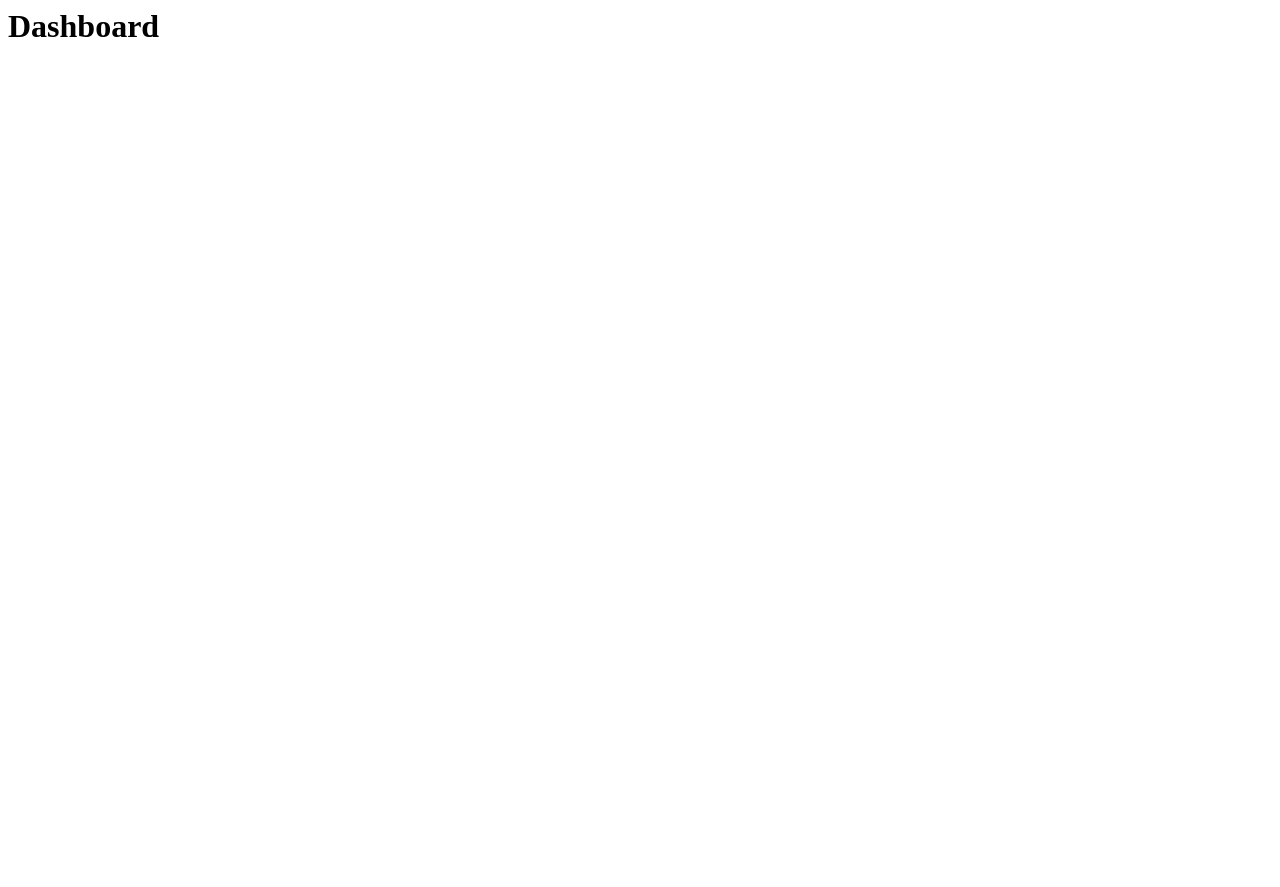
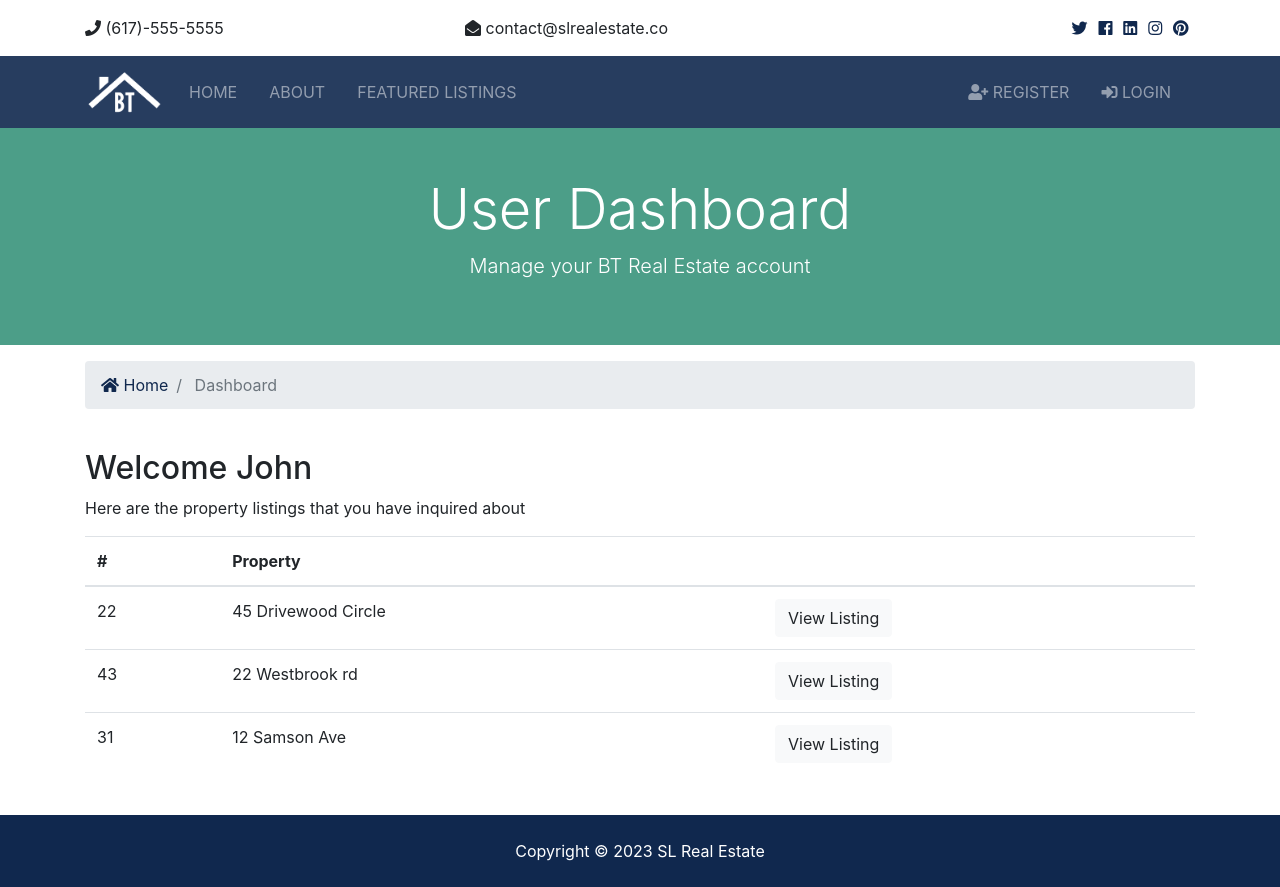
Before and after one commit to inherentspice/re_proj, a Django app: page /accounts/dashboard in a window 1280 px wide. Before the commit the page is almost empty. Before the commit the page ends 37 px from the top, so only its background shows below. Run offline with Django 4.2, Linux system fonts and the light colour scheme; some libraries are stand-ins or nearby versions.

Commit message:
set up functionality of logging out

```diff
--- a/accounts/views.py
+++ b/accounts/views.py
@@ -53,7 +53,10 @@ def login(request):
         return render(request, 'accounts/login.html')
 
 def logout(request):
-    return redirect('index')
+    if request.method == 'POST':
+        auth.logout(request)
+        messages.success(request, 'You are now logged out')
+        return redirect('index')
 
 def dashboard(request):
     return render(request, 'accounts/dashboard.html')
--- a/templates/accounts/dashboard.html
+++ b/templates/accounts/dashboard.html
@@ -1 +1,76 @@
-<h1>Dashboard</h1>
+{% extends 'base.html' %}
+
+{% block content %}
+
+<section id="showcase-inner" class="py-5 text-white">
+  <div class="container">
+    <div class="row text-center">
+      <div class="col-md-12">
+        <h1 class="display-4">User Dashboard</h1>
+        <p class="lead">Manage your BT Real Estate account</p>
+      </div>
+    </div>
+  </div>
+</section>
+
+<!-- Breadcrumb -->
+<section id="bc" class="mt-3">
+  <div class="container">
+    <nav aria-label="breadcrumb">
+      <ol class="breadcrumb">
+        <li class="breadcrumb-item">
+          <a href="{% url 'index' %}">
+            <i class="fas fa-home"></i> Home</a>
+        </li>
+        <li class="breadcrumb-item active"> Dashboard</li>
+      </ol>
+    </nav>
+  </div>
+</section>
+
+<!-- Alert -->
+{% include 'partials/_alerts.html' %}
+
+<section id="dashboard" class="py-4">
+  <div class="container">
+    <div class="row">
+      <div class="col-md-12">
+        <h2>Welcome John</h2>
+        <p>Here are the property listings that you have inquired about</p>
+        <table class="table">
+          <thead>
+            <tr>
+              <th scope="col">#</th>
+              <th scope="col">Property</th>
+              <th></th>
+            </tr>
+          </thead>
+          <tbody>
+            <tr>
+              <td>22</td>
+              <td>45 Drivewood Circle</td>
+              <td>
+                <a class="btn btn-light" href="#">View Listing</a>
+              </td>
+            </tr>
+            <tr>
+              <td>43</td>
+              <td>22 Westbrook rd</td>
+              <td>
+                <a class="btn btn-light" href="#">View Listing</a>
+              </td>
+            </tr>
+            <tr>
+              <td>31</td>
+              <td>12 Samson Ave</td>
+              <td>
+                <a class="btn btn-light" href="#">View Listing</a>
+              </td>
+            </tr>
+          </tbody>
+        </table>
+      </div>
+    </div>
+  </div>
+</section>
+{% endblock %}
--- a/templates/partials/_navbar.html
+++ b/templates/partials/_navbar.html
@@ -42,6 +42,27 @@
       </ul>
 
       <ul class="navbar-nav ml-auto">
+        {% if user.is_authenticated %}
+          <li
+            {% if 'dashboard' in request.path %}
+              class="nav-item active mr-3"
+            {% else %}
+              class="nav-item mr-3"
+            {% endif %}
+          >
+            <a class="nav-link" href="{% url 'dashboard' %}">
+              Welcome {{ user.username }} (Dashboard)</a>
+          </li>
+          <li class="nav-item mr-3">
+            <a href="javascript:{document.getElementById('logout').submit()}" class="nav-link">
+              <i class="fas fa-sign-out-alt"></i> Logout
+            </a>
+            <form action="{% url 'logout' %}" method="POST" id="logout">
+              {% csrf_token %}
+              <input type="hidden">
+            </form>
+          </li>
+        {% else %}
           <li
             {% if 'register' in request.path %}
               class="nav-item active mr-3"
@@ -64,6 +85,7 @@
 
               Login</a>
           </li>
+        {% endif %}
       </ul>
     </div>
   </div>
```
Lines whose indentation alone changed are shown as unchanged.
